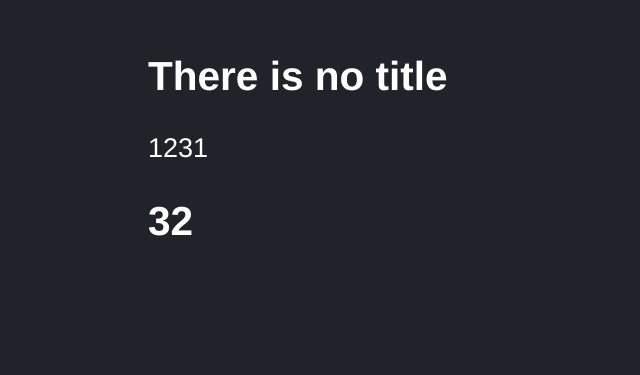
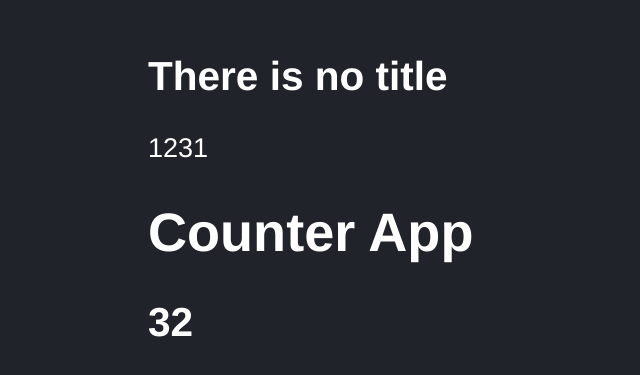
Before and after one commit to Davidcastel26/HooksReact, a React (Vite) app in the folder counterVite/: page / in a window 1280 px wide. Shown: the part 129-504 px from the top of the page, without its empty margins (0-640 px from the left). Built offline with nearby package versions, Linux system fonts and the light colour scheme.

Commit message:
Update CounterApp.jsx

```diff
--- a/counterVite/src/CounterApp.jsx
+++ b/counterVite/src/CounterApp.jsx
@@ -4,6 +4,7 @@ import PropTypes from 'prop-types'
 export const CounterApp = ({ value }) => {
   return (
     <>
+      <h1>Counter App</h1>
       <h2>{ value }</h2>
     </>
   )
```
